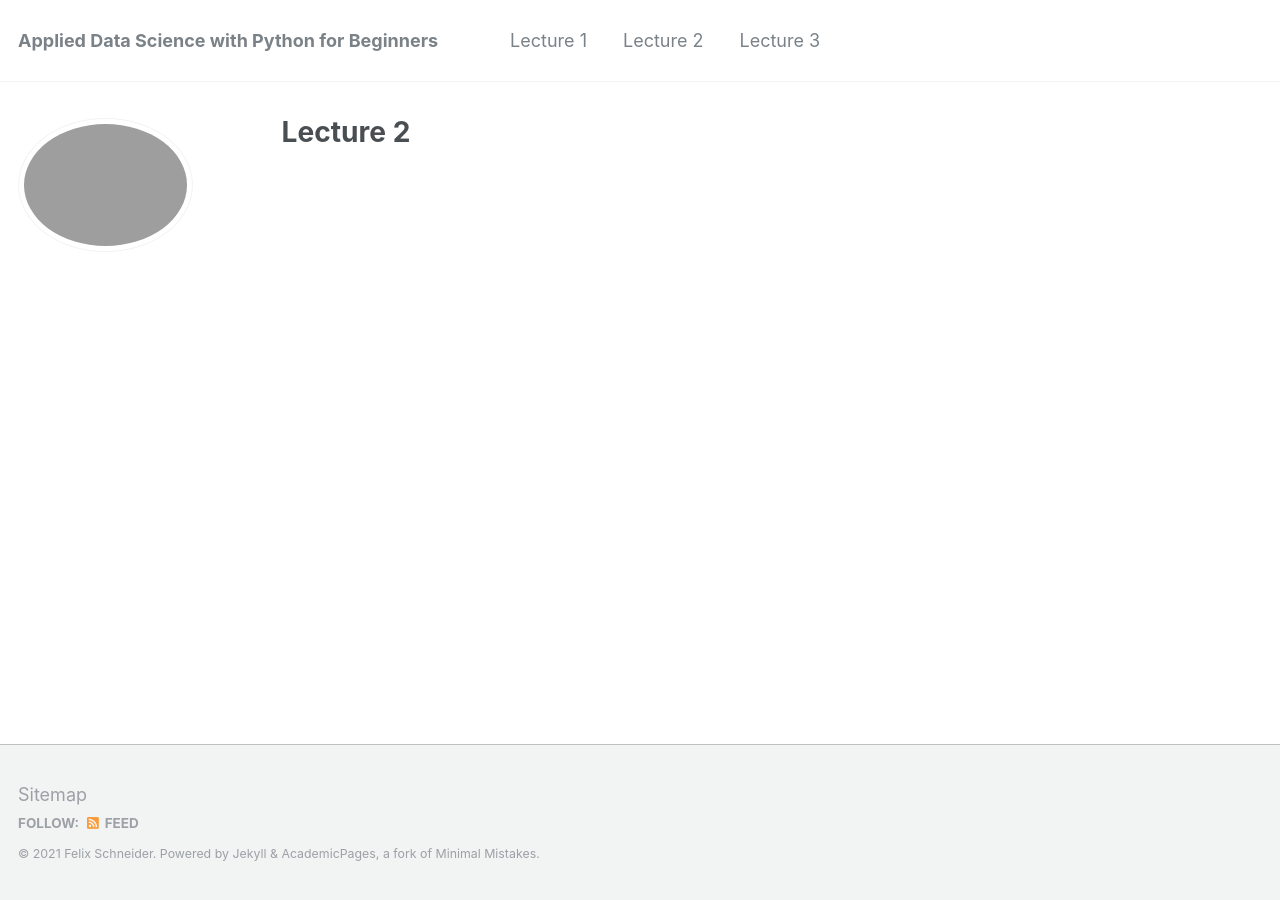
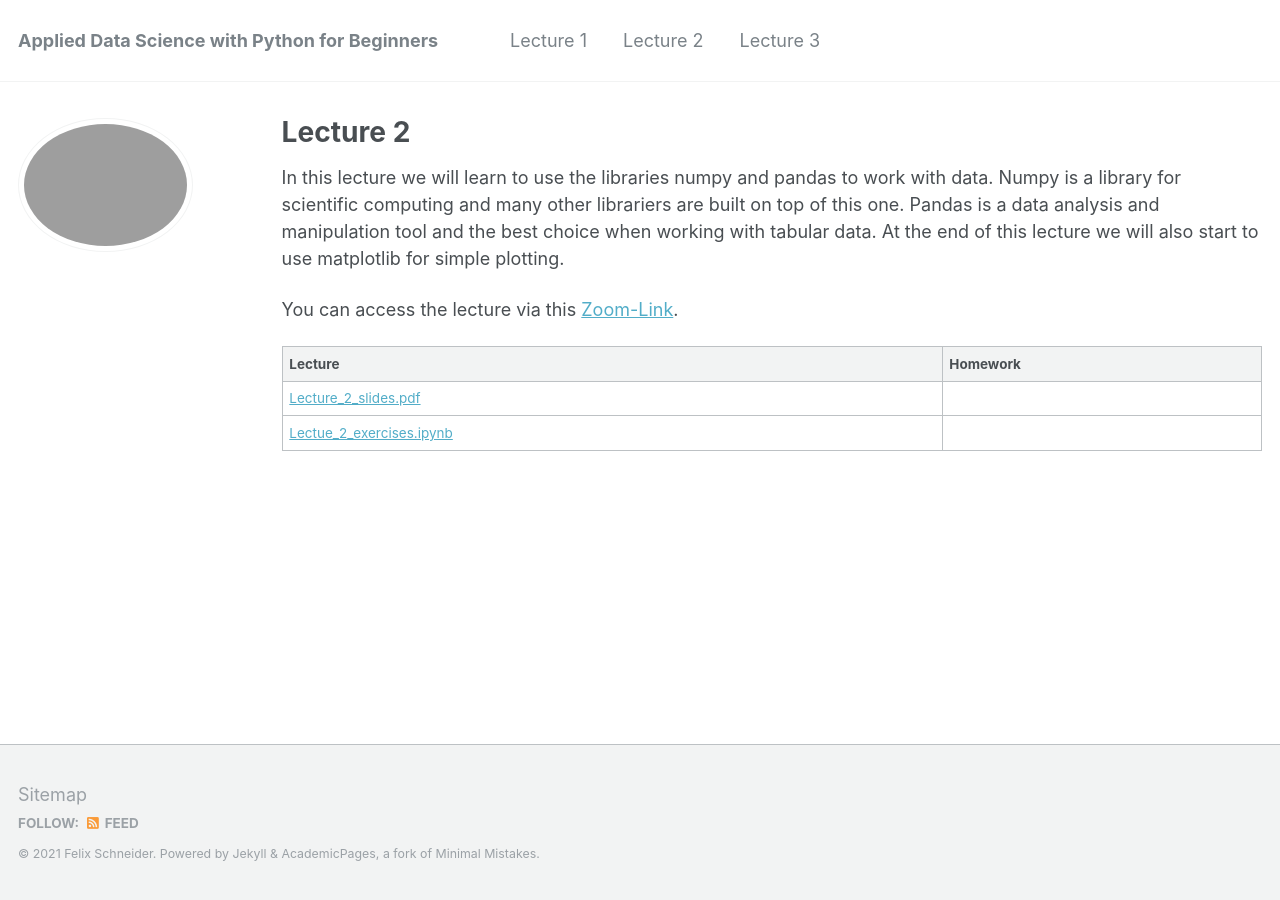
Before and after one commit to flxmschneider/flxmschneider.github.io, a Jekyll site: the page built from _pages/lecture2.md, in a window 1280 px wide. Built offline with Jekyll 4.4.1, drawn with Linux system fonts in a browser that asks for light colours.

Commit message:
added lecture 2

```diff
--- a/_pages/lecture2.md
+++ b/_pages/lecture2.md
@@ -4,3 +4,14 @@ title: "Lecture 2"
 permalink: /lecture2/
 author_profile: true
 ---
+In this lecture we will learn to use the libraries numpy and pandas to work with data.
+Numpy is a library for scientific computing and many other librariers are built on top of this one.
+Pandas is a data analysis and manipulation tool and the best choice when working with tabular data.
+At the end of this lecture we will also start to use matplotlib for simple plotting.
+
+You can access the lecture via this [Zoom-Link](https://us02web.zoom.us/j/84475605798?pwd=czJJZVJmSnhuZkRVTHNTUjB2ZGVFQT09).
+
+| Lecture          | Homework   |
+| --------         | ------ |
+|  [Lecture_2_slides.pdf](https://flxmschneider.github.io/files/lecture_2_slides.pdf) |  |
+|[Lectue_2_exercises.ipynb](https://colab.research.google.com/drive/1XIvXGCxBOgUAlK072rfJTRmolfcNoEmE?usp=sharing)  | |
```
Also changed, not shown: 1 other file.
